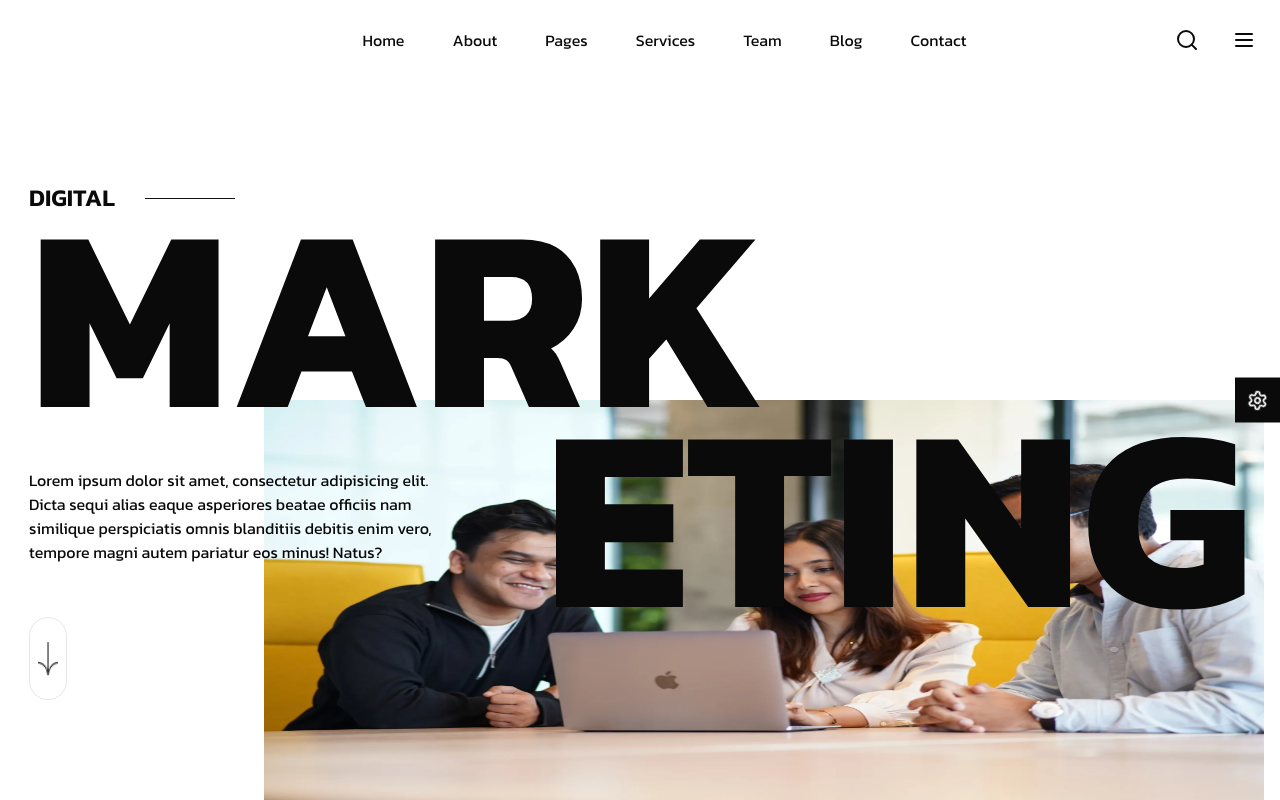
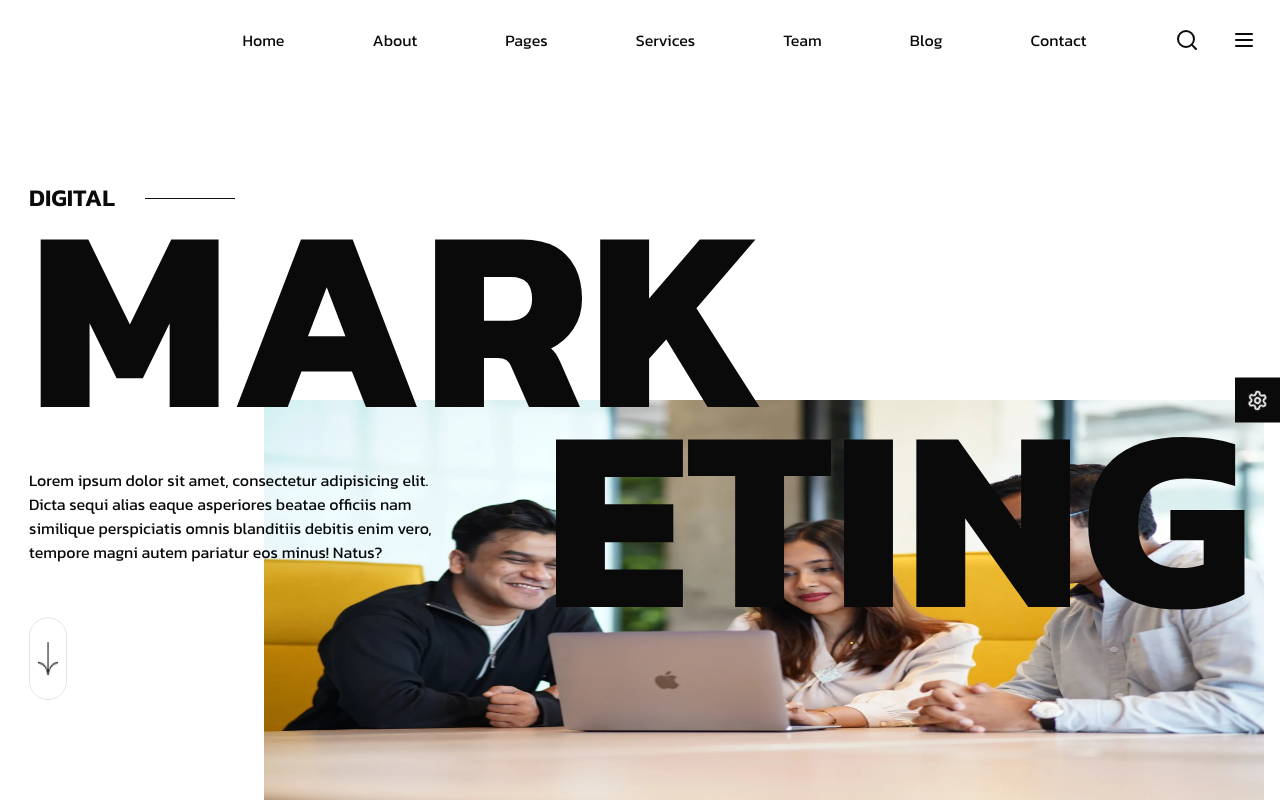
Before and after one commit to monirhabderabby/axtra-digital-agency, a Next.js app: page / in a window 1280 px wide. Shown: the top 800 px of the page. Built offline with nearby package versions, Linux system fonts and the light colour scheme.

Commit message:
developed: who are section

```diff
--- a/src/app/layout.tsx
+++ b/src/app/layout.tsx
@@ -1,4 +1,4 @@
-import Navbar from "@/components/sections/navbar";
+import Navbar from "@/components/sections/navbar/navbar";
 import ThemeToggler from "@/components/ui/theme-toogler";
 import { ThemeProvider } from "@/provider/theme-provider";
 import type { Metadata } from "next";
--- /dev/null
+++ b/src/components/sections/navbar/navItems.tsx
@@ -0,0 +1,64 @@
+import Link from "next/link";
+import { useState } from "react";
+
+type menu = {
+  href: string;
+  id: number;
+  name: string;
+};
+
+type submenu = {
+  id: number;
+  title: string;
+  links: menu[];
+};
+
+interface Props {
+  href: string;
+  name: string;
+  subMenu?: submenu[];
+}
+
+const NavItems = ({ href, name, subMenu }: Props) => {
+  const [hovered, setHovered] = useState(false);
+
+  return (
+    <div>
+      <Link
+        href={subMenu ? "#" : href}
+        className="capitalize text-foreground hover:opacity-80 transition-all duration-300 hover:tracking-widest font-normal  px-5 py-5"
+        onMouseEnter={() => setHovered(true)}
+        onClick={(e) => {
+          e.preventDefault();
+          e.stopPropagation();
+          setHovered(false);
+        }}
+      >
+        {name}
+      </Link>
+
+      {hovered && subMenu && (
+        <div className="w-fit absolute bg-primary-black h-auto top-[80px] rounded-[4px] p-10 flex gap-10 flex-wrap">
+          {subMenu.map(({ id, title, links }) => (
+            <div key={id} className="border-r border-white/10 pr-10">
+              <h3 className="text-white text-[18px] font-medium">{title}</h3>
+              <div className="flex flex-col gap-y-3 mt-3">
+                {links.map(({ id, name, href }) => (
+                  <Link
+                    key={id}
+                    href={href}
+                    className="text-white/80 hover:text-white transition duration-500"
+                  >
+                    {name}
+                  </Link>
+                ))}
+              </div>
+            </div>
+          ))}
+        </div>
+      )}
+    </div>
+  );
+};
+
+export default NavItems;
--- a/src/components/sections/navbar.tsx
+++ b/src/components/sections/navbar/navbar.tsx
@@ -3,12 +3,12 @@ import { cn } from "@/lib/utils";
 import { Menu, Search } from "lucide-react";
 import { useTheme } from "next-themes";
 import Image from "next/image";
-import Link from "next/link";
 import { useEffect, useState } from "react";
-import logoWhite from "../../../public/logo-white.webp";
-import logo from "../../../public/logo.webp";
-import menu from "../../../public/menu-black.webp";
-import { Separator } from "../ui/separator";
+import logoWhite from "../../../../public/logo-white.webp";
+import logo from "../../../../public/logo.webp";
+import menu from "../../../../public/menu-black.webp";
+import { Separator } from "../../ui/separator";
+import NavItems from "./navItems";
 
 const links = [
   {
@@ -25,6 +25,30 @@ const links = [
     id: 3,
     name: "Pages",
     href: "/pages",
+    subMenus: [
+      {
+        id: 1,
+        title: "Title A",
+        links: [
+          {
+            id: 1,
+            name: "Item 1",
+            href: "/1",
+          },
+        ],
+      },
+      {
+        id: 2,
+        title: "Title B",
+        links: [
+          {
+            id: 1,
+            name: "Item $",
+            href: "/1",
+          },
+        ],
+      },
+    ],
   },
   {
     id: 4,
@@ -83,14 +107,8 @@ const Navbar = () => {
         )}
 
         <div className="h-full flex justify-center items-center gap-x-12">
-          {links.map(({ id, href, name }) => (
-            <Link
-              href={href}
-              key={id}
-              className="capitalize text-foreground hover:opacity-80 transition-all duration-300 hover:tracking-widest font-normal"
-            >
-              {name}
-            </Link>
+          {links.map(({ id, href, name, subMenus }) => (
+            <NavItems key={id} href={href} name={name} subMenu={subMenus} />
           ))}
         </div>
         <div className="flex justify-center items-center gap-x-4">
```
